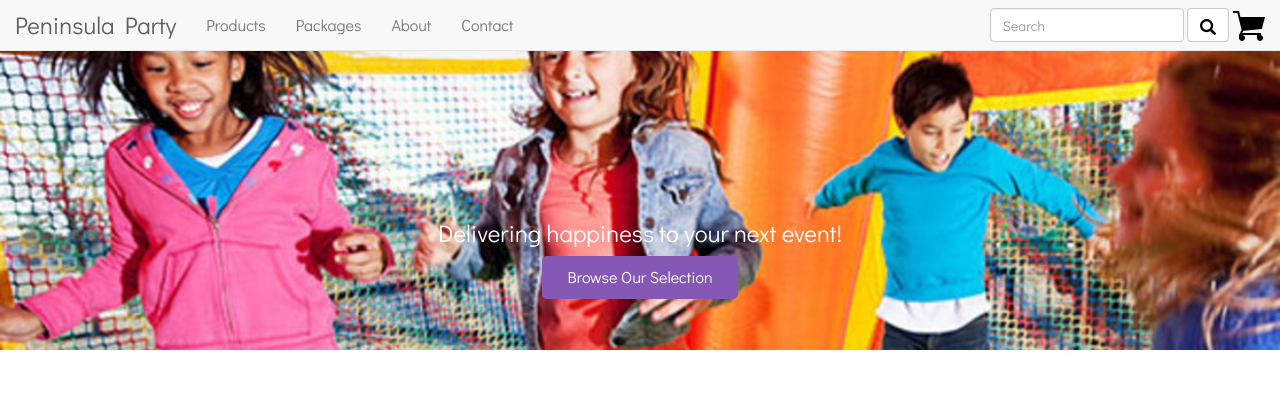
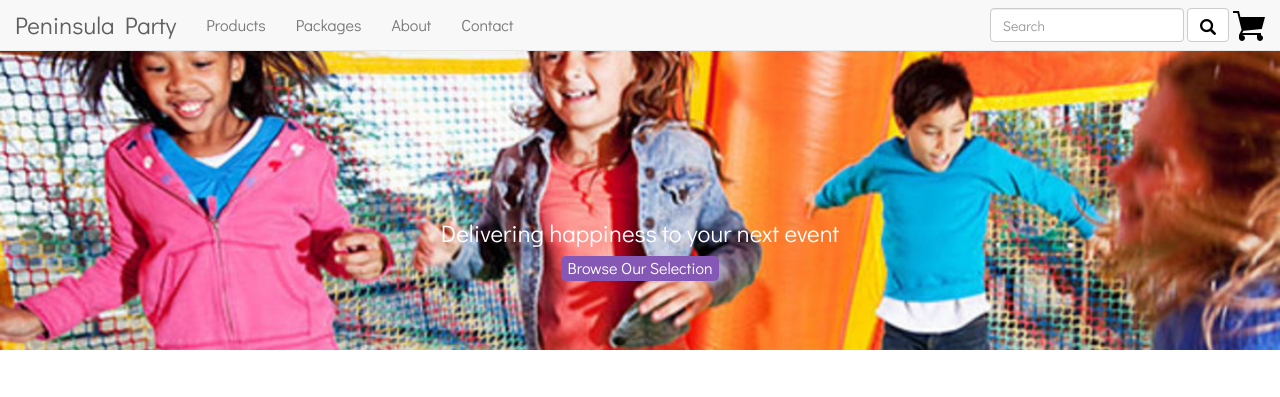
Before and after one commit to meschneider/cogs187b, a website: page public/index.html in a window 1280 px wide. Shown: the top 397 px of the page. Drawn offline with nearby package versions, Linux system fonts and the light colour scheme.

Commit message:
hero spacing

```diff
--- a/public/css/index.css
+++ b/public/css/index.css
@@ -39,13 +39,13 @@ body{
 }
 .hero-text {
   text-align: center;
+  padding-bottom: 20px;
   color: white;
 }
 .hero-text button {
   border: none;
   outline: 0;
   display: inline-block;
-  padding: 10px 25px;
   color: black;
   background-color: #8558B5;
   text-align: center;
--- a/public/index.html
+++ b/public/index.html
@@ -60,7 +60,7 @@
     <!--banner image-->
     <div class="hero-image" style="background-image: url('img/kidsjump.jpg');">
         <div class="hero-text">
-            <h3> Delivering happiness to your next event!</h3>
+            <h3> Delivering happiness to your next event</h3>
             <button>Browse Our Selection</button>
         </div>
     </div>
```
